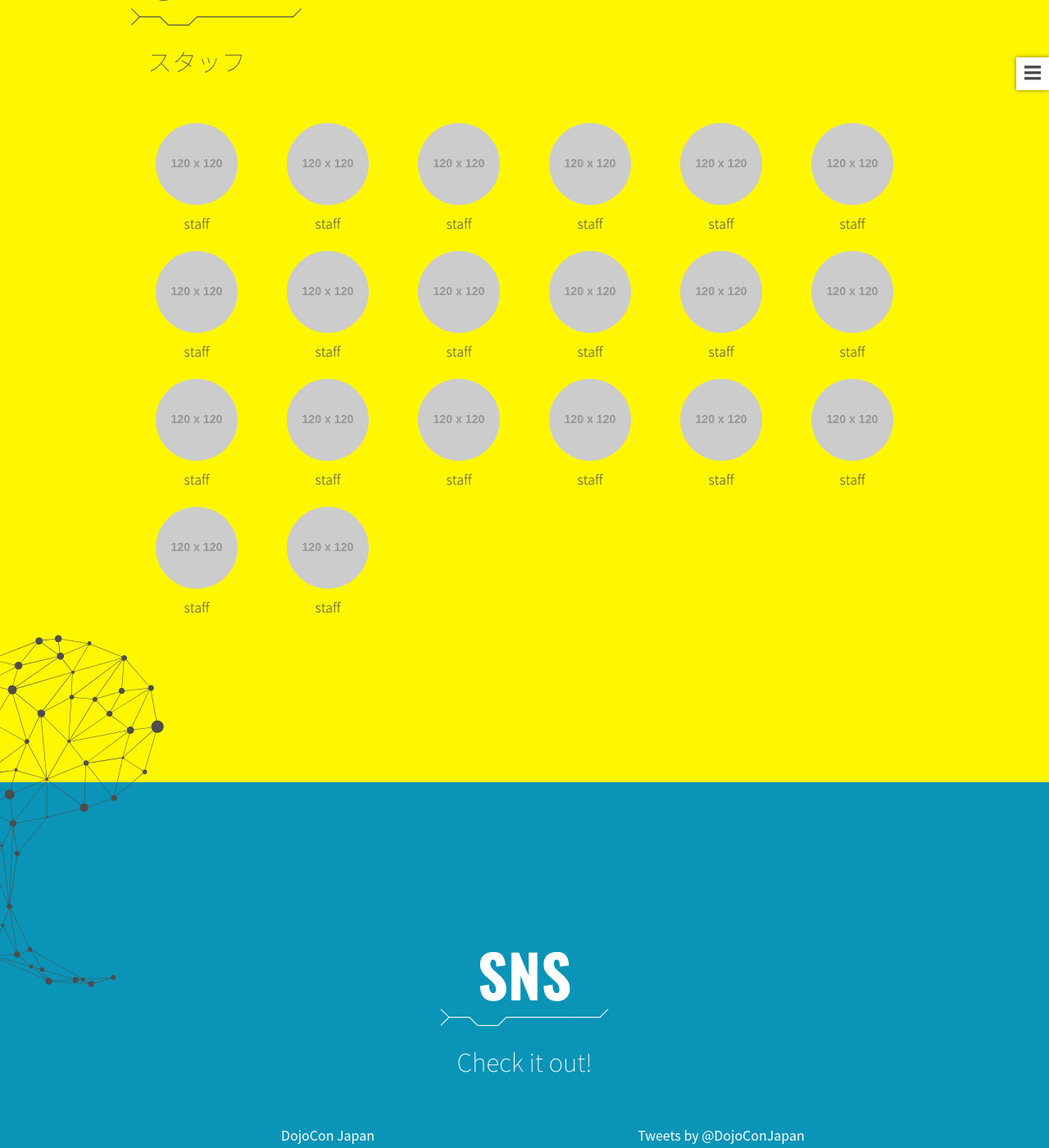
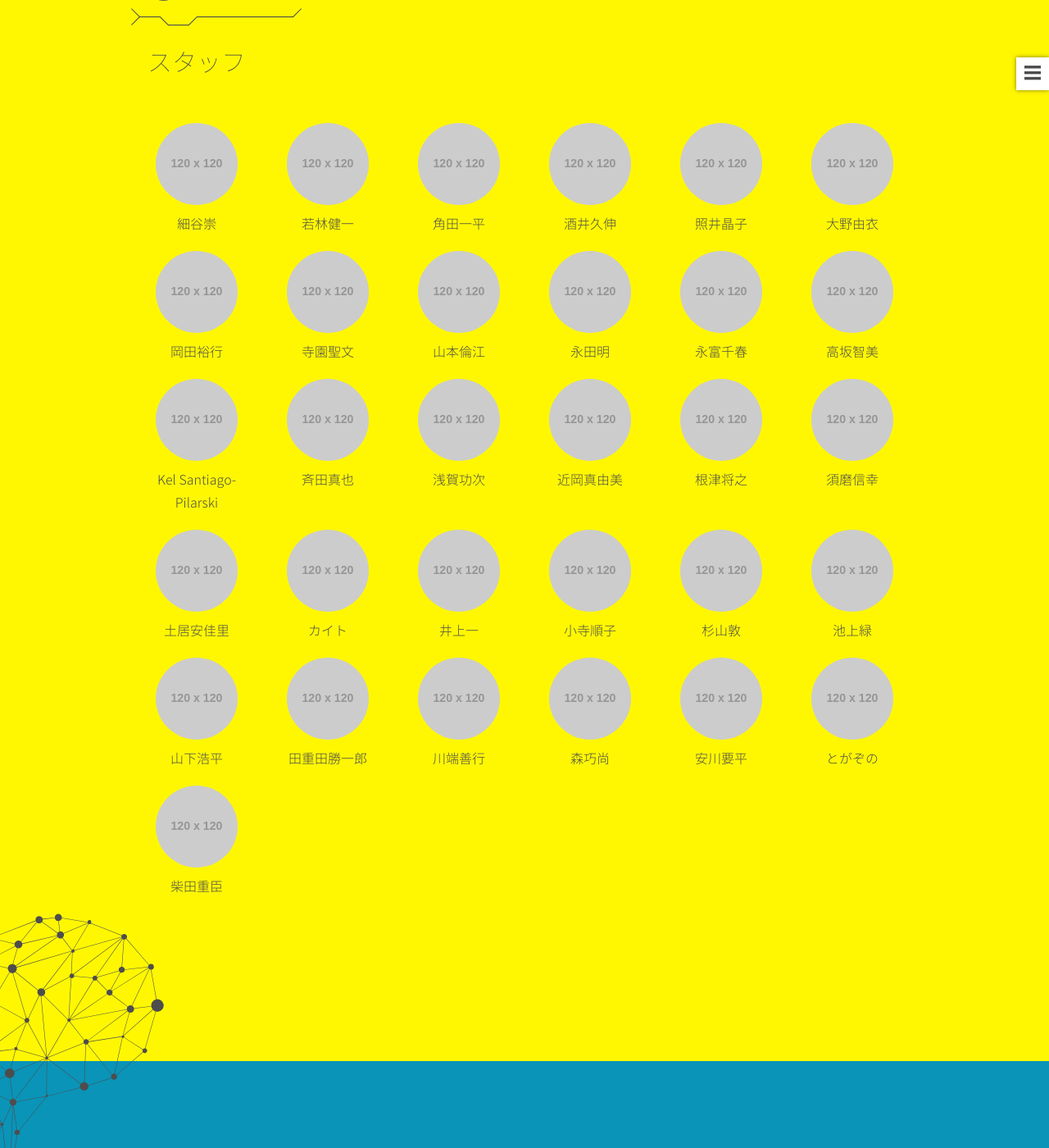
Before and after one commit to dojocon-japan/dojocon2016.coderdojo.jp, a Jekyll site: the page built from index.html, in a window 1280 px wide and 1400 px high, scrolled down 14017 px. Shown: the whole window at 82% size. Built offline with Jekyll 4.4.1, drawn with Linux system fonts in a browser that asks for light colours; some web fonts are replaced; comment, search, counter and statistics services are not loaded.

Commit message:
Add Staff Text DOJOCON-290

```diff
--- a/index.html
+++ b/index.html
@@ -383,84 +383,128 @@ layout: default
 	</h1>
 	<ul class="members">
 		<li>
-			<figure class="member-avator"><img src="//placehold.it/120" alt="スタッフのプロフィール画像"></figure>
-			<h2 class="member-name">staff</h2>
+			<figure class="member-avator"><img src="//placehold.it/120" alt="細谷崇のプロフィール画像"></figure>
+			<h2 class="member-name">細谷崇</h2>
 		</li>
 		<li>
-			<figure class="member-avator"><img src="//placehold.it/120" alt="スタッフのプロフィール画像"></figure>
-			<h2 class="member-name">staff</h2>
+			<figure class="member-avator"><img src="//placehold.it/120" alt="若林健一のプロフィール画像"></figure>
+			<h2 class="member-name">若林健一</h2>
 		</li>
 		<li>
-			<figure class="member-avator"><img src="//placehold.it/120" alt="スタッフのプロフィール画像"></figure>
-			<h2 class="member-name">staff</h2>
+			<figure class="member-avator"><img src="//placehold.it/120" alt="角田一平のプロフィール画像"></figure>
+			<h2 class="member-name">角田一平</h2>
 		</li>
 		<li>
-			<figure class="member-avator"><img src="//placehold.it/120" alt="スタッフのプロフィール画像"></figure>
-			<h2 class="member-name">staff</h2>
+			<figure class="member-avator"><img src="//placehold.it/120" alt="酒井久伸のプロフィール画像"></figure>
+			<h2 class="member-name">酒井久伸</h2>
 		</li>
 		<li>
-			<figure class="member-avator"><img src="//placehold.it/120" alt="スタッフのプロフィール画像"></figure>
-			<h2 class="member-name">staff</h2>
+			<figure class="member-avator"><img src="//placehold.it/120" alt="照井晶子のプロフィール画像"></figure>
+			<h2 class="member-name">照井晶子</h2>
 		</li>
 		<li>
-			<figure class="member-avator"><img src="//placehold.it/120" alt="スタッフのプロフィール画像"></figure>
-			<h2 class="member-name">staff</h2>
+			<figure class="member-avator"><img src="//placehold.it/120" alt="大野由衣のプロフィール画像"></figure>
+			<h2 class="member-name">大野由衣</h2>
 		</li>
 		<li>
-			<figure class="member-avator"><img src="//placehold.it/120" alt="スタッフのプロフィール画像"></figure>
-			<h2 class="member-name">staff</h2>
+			<figure class="member-avator"><img src="//placehold.it/120" alt="岡田裕行のプロフィール画像"></figure>
+			<h2 class="member-name">岡田裕行</h2>
 		</li>
 		<li>
-			<figure class="member-avator"><img src="//placehold.it/120" alt="スタッフのプロフィール画像"></figure>
-			<h2 class="member-name">staff</h2>
+			<figure class="member-avator"><img src="//placehold.it/120" alt="寺園聖文のプロフィール画像"></figure>
+			<h2 class="member-name">寺園聖文</h2>
 		</li>
 		<li>
-			<figure class="member-avator"><img src="//placehold.it/120" alt="スタッフのプロフィール画像"></figure>
-			<h2 class="member-name">staff</h2>
+			<figure class="member-avator"><img src="//placehold.it/120" alt="山本倫江のプロフィール画像"></figure>
+			<h2 class="member-name">山本倫江</h2>
 		</li>
 		<li>
-			<figure class="member-avator"><img src="//placehold.it/120" alt="スタッフのプロフィール画像"></figure>
-			<h2 class="member-name">staff</h2>
+			<figure class="member-avator"><img src="//placehold.it/120" alt="永田明のプロフィール画像"></figure>
+			<h2 class="member-name">永田明</h2>
 		</li>
 		<li>
-			<figure class="member-avator"><img src="//placehold.it/120" alt="スタッフのプロフィール画像"></figure>
-			<h2 class="member-name">staff</h2>
+			<figure class="member-avator"><img src="//placehold.it/120" alt="永富千春のプロフィール画像"></figure>
+			<h2 class="member-name">永富千春</h2>
 		</li>
 		<li>
-			<figure class="member-avator"><img src="//placehold.it/120" alt="スタッフのプロフィール画像"></figure>
-			<h2 class="member-name">staff</h2>
+			<figure class="member-avator"><img src="//placehold.it/120" alt="高坂智美のプロフィール画像"></figure>
+			<h2 class="member-name">高坂智美</h2>
 		</li>
 		<li>
-			<figure class="member-avator"><img src="//placehold.it/120" alt="スタッフのプロフィール画像"></figure>
-			<h2 class="member-name">staff</h2>
+			<figure class="member-avator"><img src="//placehold.it/120" alt="Kel Santiago-Pilarskiのプロフィール画像"></figure>
+			<h2 class="member-name">Kel Santiago-Pilarski</h2>
 		</li>
 		<li>
-			<figure class="member-avator"><img src="//placehold.it/120" alt="スタッフのプロフィール画像"></figure>
-			<h2 class="member-name">staff</h2>
+			<figure class="member-avator"><img src="//placehold.it/120" alt="斉田真也のプロフィール画像"></figure>
+			<h2 class="member-name">斉田真也</h2>
 		</li>
 		<li>
-			<figure class="member-avator"><img src="//placehold.it/120" alt="スタッフのプロフィール画像"></figure>
-			<h2 class="member-name">staff</h2>
+			<figure class="member-avator"><img src="//placehold.it/120" alt="浅賀功次のプロフィール画像"></figure>
+			<h2 class="member-name">浅賀功次</h2>
 		</li>
 		<li>
-			<figure class="member-avator"><img src="//placehold.it/120" alt="スタッフのプロフィール画像"></figure>
-			<h2 class="member-name">staff</h2>
+			<figure class="member-avator"><img src="//placehold.it/120" alt="近岡真由美のプロフィール画像"></figure>
+			<h2 class="member-name">近岡真由美</h2>
 		</li>
 		<li>
-			<figure class="member-avator"><img src="//placehold.it/120" alt="スタッフのプロフィール画像"></figure>
-			<h2 class="member-name">staff</h2>
+			<figure class="member-avator"><img src="//placehold.it/120" alt="根津将之のプロフィール画像"></figure>
+			<h2 class="member-name">根津将之</h2>
 		</li>
 		<li>
-			<figure class="member-avator"><img src="//placehold.it/120" alt="スタッフのプロフィール画像"></figure>
-			<h2 class="member-name">staff</h2>
+			<figure class="member-avator"><img src="//placehold.it/120" alt="須磨信幸のプロフィール画像"></figure>
+			<h2 class="member-name">須磨信幸</h2>
 		</li>
 		<li>
-			<figure class="member-avator"><img src="//placehold.it/120" alt="スタッフのプロフィール画像"></figure>
-			<h2 class="member-name">staff</h2>
+			<figure class="member-avator"><img src="//placehold.it/120" alt="土居安佳里のプロフィール画像"></figure>
+			<h2 class="member-name">土居安佳里</h2>
 		</li>
 		<li>
-			<figure class="member-avator"><img src="//placehold.it/120" alt="スタッフのプロフィール画像"></figure>
-			<h2 class="member-name">staff</h2>
+			<figure class="member-avator"><img src="//placehold.it/120" alt="カイトのプロフィール画像"></figure>
+			<h2 class="member-name">カイト</h2>
+		</li>
+		<li>
+			<figure class="member-avator"><img src="//placehold.it/120" alt="井上一のプロフィール画像"></figure>
+			<h2 class="member-name">井上一</h2>
+		</li>
+		<li>
+			<figure class="member-avator"><img src="//placehold.it/120" alt="小寺順子のプロフィール画像"></figure>
+			<h2 class="member-name">小寺順子</h2>
+		</li>
+		<li>
+			<figure class="member-avator"><img src="//placehold.it/120" alt="杉山敦のプロフィール画像"></figure>
+			<h2 class="member-name">杉山敦</h2>
+		</li>
+		<li>
+			<figure class="member-avator"><img src="//placehold.it/120" alt="池上緑のプロフィール画像"></figure>
+			<h2 class="member-name">池上緑</h2>
+		</li>
+		<li>
+			<figure class="member-avator"><img src="//placehold.it/120" alt="山下浩平のプロフィール画像"></figure>
+			<h2 class="member-name">山下浩平</h2>
+		</li>
+		<li>
+			<figure class="member-avator"><img src="//placehold.it/120" alt="田重田勝一郎のプロフィール画像"></figure>
+			<h2 class="member-name">田重田勝一郎</h2>
+		</li>
+		<li>
+			<figure class="member-avator"><img src="//placehold.it/120" alt="川端善行のプロフィール画像"></figure>
+			<h2 class="member-name">川端善行</h2>
+		</li>
+		<li>
+			<figure class="member-avator"><img src="//placehold.it/120" alt="森巧尚のプロフィール画像"></figure>
+			<h2 class="member-name">森巧尚</h2>
+		</li>
+		<li>
+			<figure class="member-avator"><img src="//placehold.it/120" alt="安川要平のプロフィール画像"></figure>
+			<h2 class="member-name">安川要平</h2>
+		</li>
+		<li>
+			<figure class="member-avator"><img src="//placehold.it/120" alt="とがぞののプロフィール画像"></figure>
+			<h2 class="member-name">とがぞの</h2>
+		</li>
+		<li>
+			<figure class="member-avator"><img src="//placehold.it/120" alt="柴田重臣のプロフィール画像"></figure>
+			<h2 class="member-name">柴田重臣</h2>
 		</li>
 	</ul>
 </div>
```
